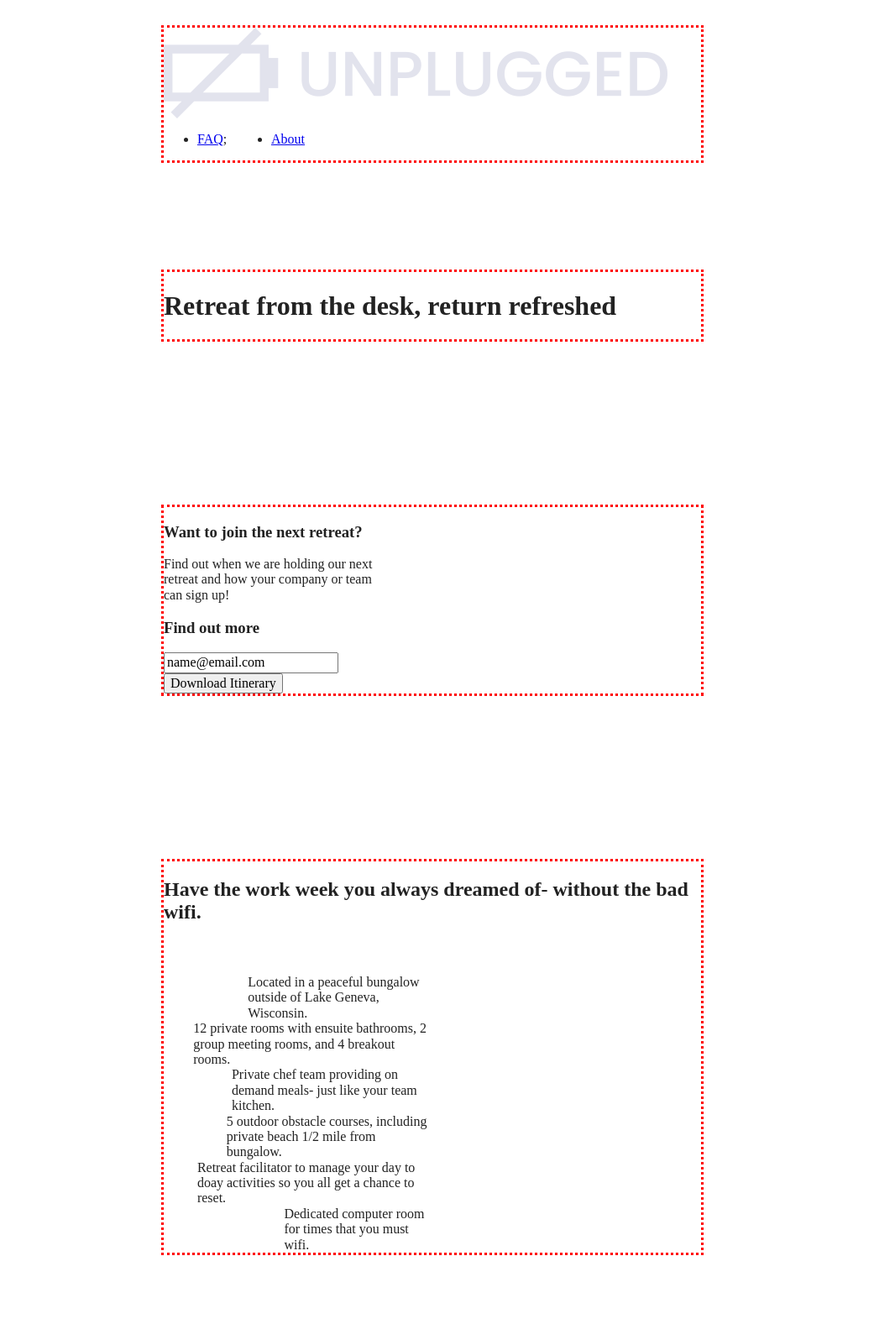
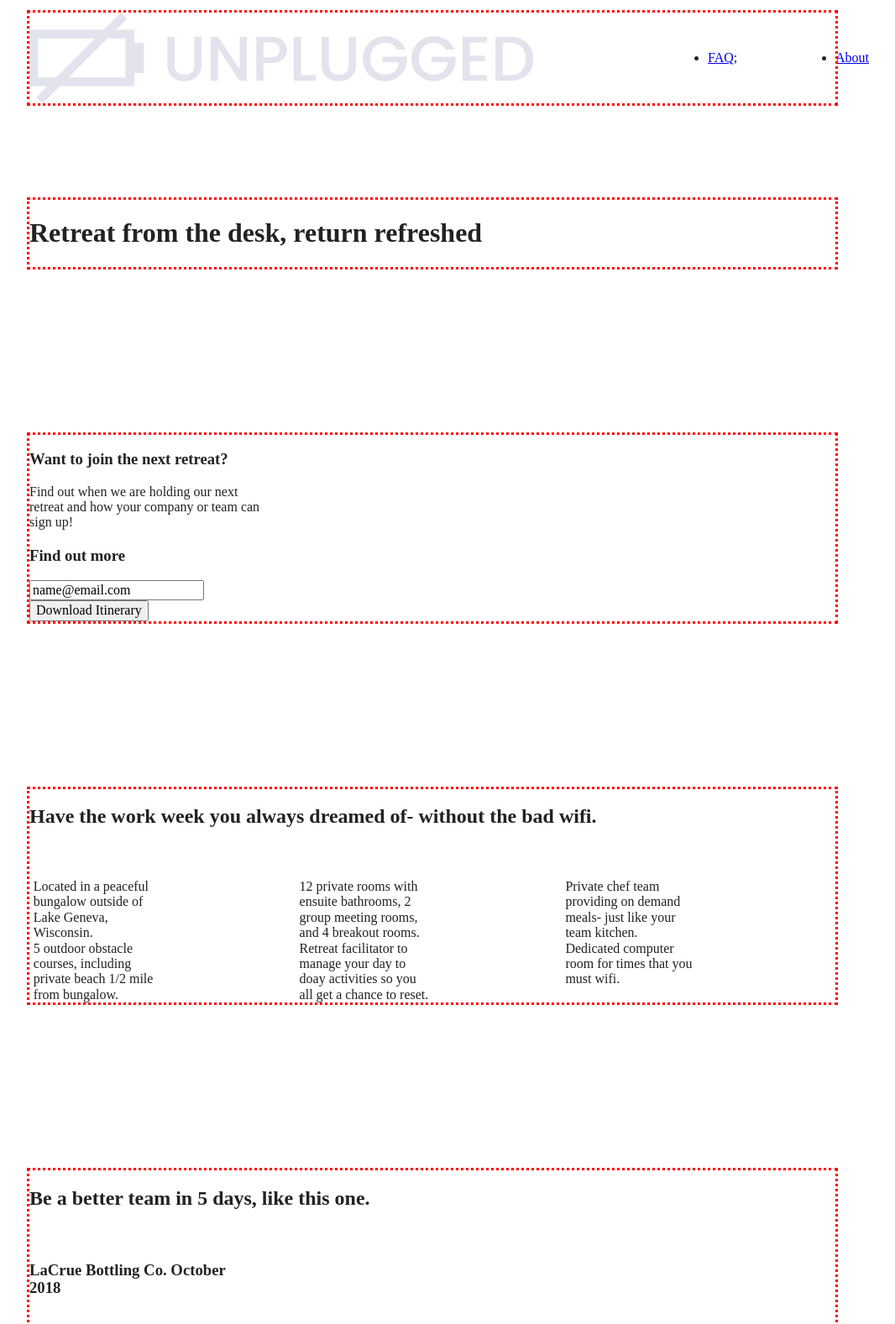
Before and after one commit to Z-Lopez/unplugged-website, a website built with Parcel: page index.html in a window 1280 px wide. Shown: the top 1577 px of the page at 84% size, without its empty margins (125-1191 px from the left). Built offline with nearby package versions, Linux system fonts and the light colour scheme.

Commit message:
Added desktop breakpoints

```diff
--- a/css/main.css
+++ b/css/main.css
@@ -399,7 +399,7 @@ margin: 0;
       width: 50%;
     }
 
-
+    /* Reviews */
     .reviews-articles{
       display: flex;
       justify-content: space-between;
@@ -409,6 +409,7 @@ margin: 0;
       width: 65%;
     }
 
+    /* Footer */
     footer .content-wrapper{
       width: 65%;
     }
@@ -468,6 +469,57 @@ margin: 0;
 
     /*Desktop styles here*/
 
+    header {
+      padding:15px 0;
+  }
+
+  .content-wrapper {
+       max-width: 960px;
+  }
+
+   /* Hero */
+  .hero-area h1 {
+      width:80%
+  }
+
+  /* Aside */
+  aside .content-wrapper {
+      justify-content: space-around;
+  }
+
+  aside .content-wrapper .form-description,
+  aside .content-wrapper .form {
+      width: 30%;
+  }
+
+  /* Features */
+  .features h2 {
+      width: 90%;
+  }
+
+  .features article {
+      flex-basis: 33%;
+  }
+
+  /* Reviews */
+  .reviews article div {
+      width: 45%;
+  }
+
+/* ==========================================================================
+ About Page
+ ========================================================================== */
+  .mission h2,
+  .contact-section .content-wrapper h2 {
+      width: 95%;
+  }
+
+/* ==========================================================================
+ FAQ Page
+ ========================================================================== */
+  .faq h2 {
+      width: 100%;
+  }
     }
 
 
```
